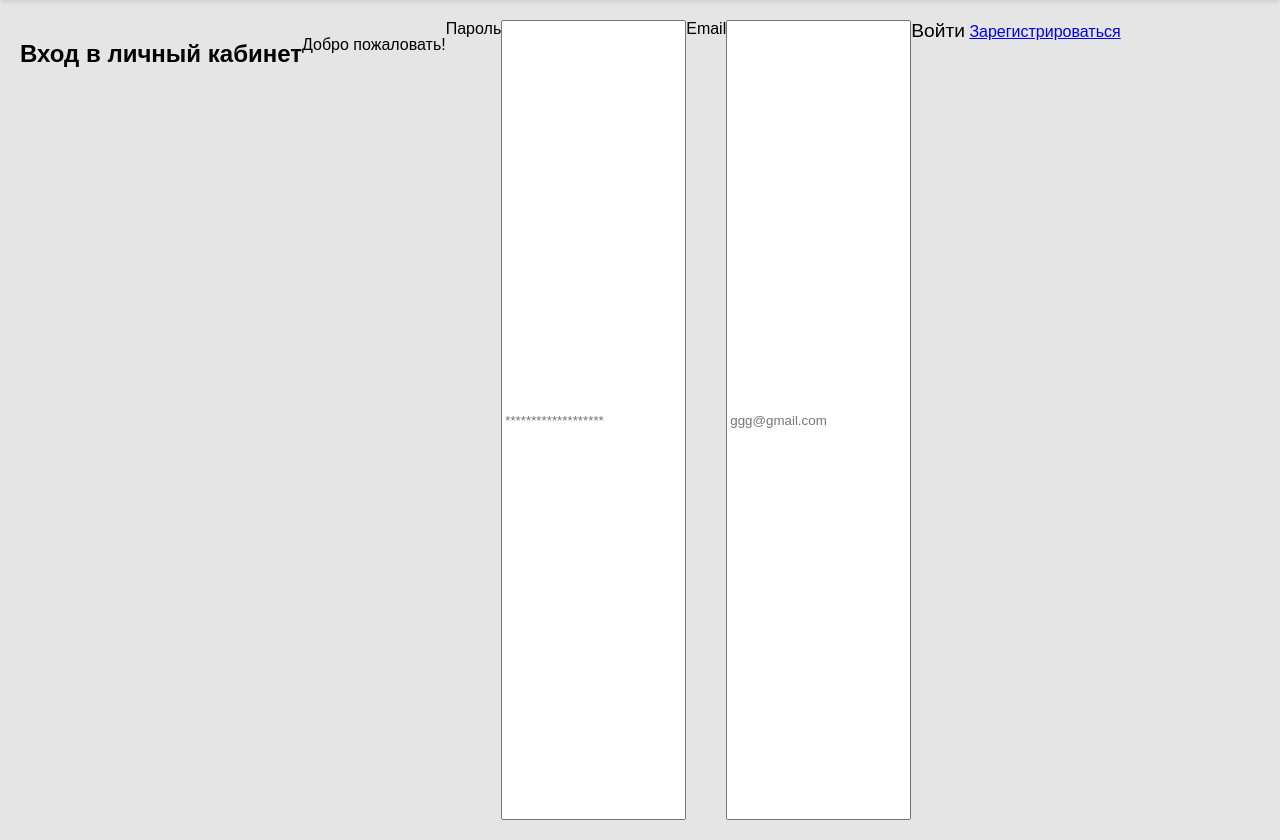
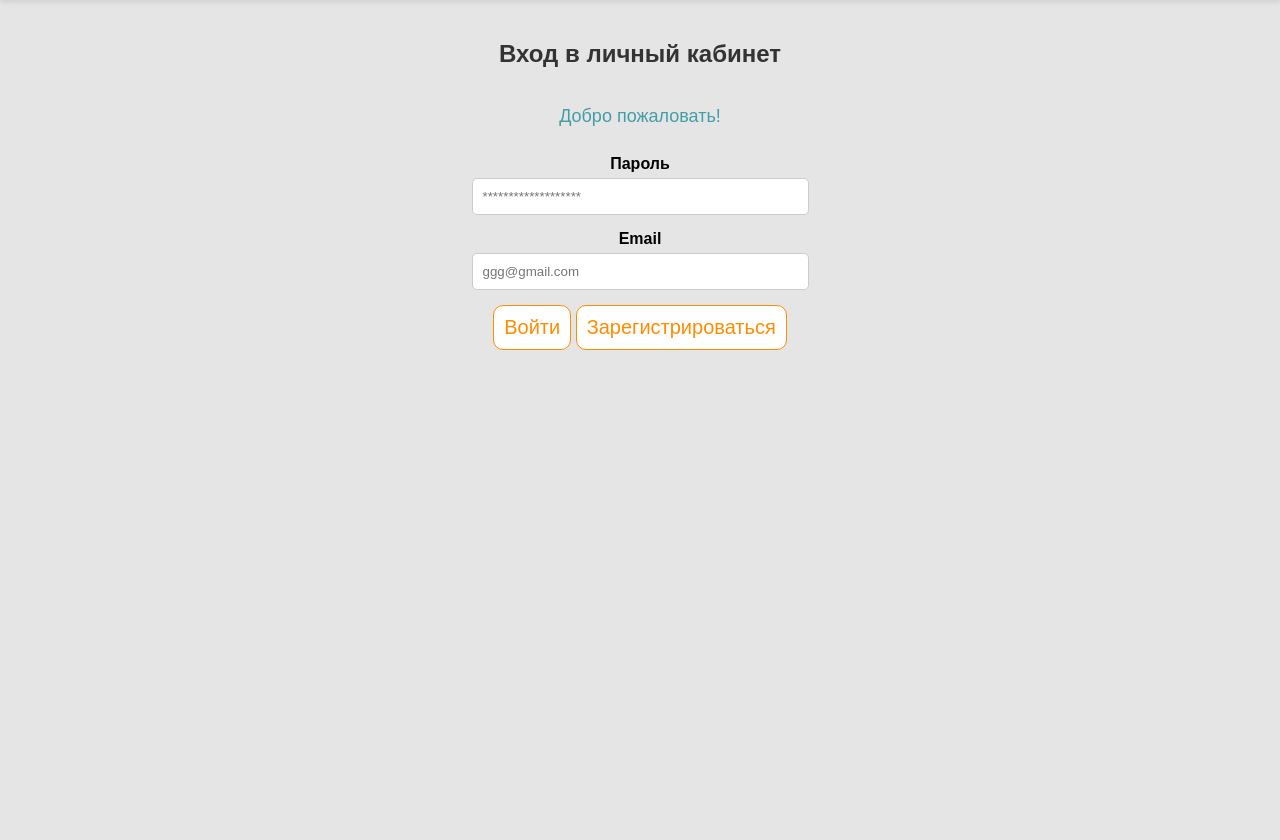
Before and after one commit to team-4-404/project1, a PHP site: page /login.html in a window 1280 px wide. Shown: the part 97-937 px from the top of the page. Run offline with PHP 8.4, Linux system fonts and the light colour scheme.

Commit message:
Update style.css

```diff
--- a/style.css
+++ b/style.css
@@ -449,6 +449,67 @@ button:hover {
 }
 
 
+.container {
+    padding: 20px;
+    border-radius: 8px;
+    width: 350px;
+    text-align: center;
+    margin-top: 50px;
+    display: flex;
+    flex-direction: column;
+    align-items: center;
+    margin: auto;
+}
+
+h2 {
+    color: #333;
+}
+
+.welcome-text {
+    color: #429EA6;
+    font-size: 18px;
+}
+
+label {
+    display: block;
+    margin-top: 10px;
+    font-weight: bold;
+}
+
+input {
+    width: 90%;
+    padding: 10px;
+    margin: 5px 0;
+    border: 1px solid #ccc;
+    border-radius: 5px;
+}
+
+.secondary-button {
+    display: inline-block;
+    margin-top: 10px;
+    padding: 10px;
+    text-align: center;
+    background-color: white;
+    color: #FF8C00;
+    border: 1px solid #FF8C00;
+    border-radius: 10px;
+    text-decoration: none;
+    cursor: pointer;
+    font-size: 20px;
+    transition: transform ease 0.3s;
+    gap: 20px;
+}
+
+.secondary-button:hover {
+    transform: scale(1.05);
+    background-color: white;
+
+}
+
+.hidden {
+    display: none;
+}
+
 /* Адаптивность */
 @media (max-width: 768px) {
     .container {
```
